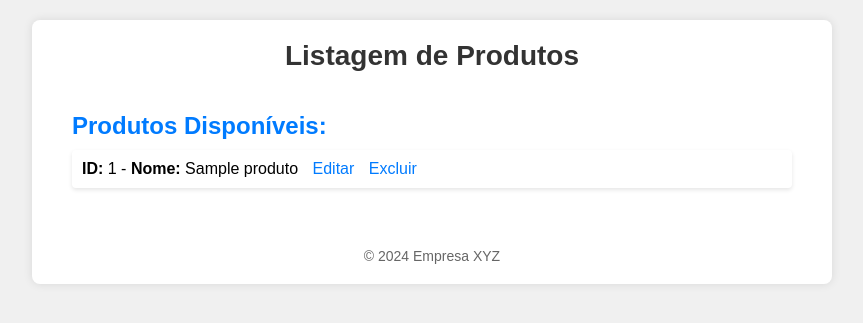
After one commit to jaomanesco/projeto-estoque, a PHP site: page / in a window 1280 px wide. The commit adds this page. Shown: the top 323 px of the page, without its empty margins (208-1071 px from the left). Run offline with PHP 8.4, Linux system fonts and the light colour scheme; tables that the repository leaves empty or names only in its code hold one stand-in row (values such as "Sample post").

Commit message:
mudando ideia de design do projeto, apenas codigo

```diff
--- /dev/null
+++ b/index.php
@@ -0,0 +1,63 @@
+<?php
+// Arquivo de configuração com a conexão ao banco de dados
+include 'backend/config.php';
+
+// Consulta os produtos do banco de dados
+$sql = "SELECT id, nome FROM produtos";
+$result = $conn->query($sql);
+
+// Início do HTML
+?>
+<!DOCTYPE html>
+<html lang="pt-BR">
+<head>
+    <meta charset="UTF-8">
+    <meta name="viewport" content="width=device-width, initial-scale=1.0">
+    <title>Listar Produtos</title>
+    <link rel="stylesheet" href="styles.css">
+</head>
+<body>
+    <div class="container">
+        <header>
+            <h1>Listagem de Produtos</h1>
+        </header>
+        <main>
+            <section>
+                <h2>Produtos Disponíveis:</h2>
+                <ul class="produtos-lista">
+                    <?php
+                    // Verifica se há produtos para listar
+                    if ($result->num_rows > 0) {
+                        // Loop através dos resultados da consulta
+                        while($row = $result->fetch_assoc()) {
+                            echo "<li>";
+                            echo "<strong>ID:</strong> " . $row["id"]. " - <strong>Nome:</strong> " . $row["nome"];
+                            echo " <a href='backend/editar_produto.php?id=" . $row["id"] . "'>Editar</a>";
+                            echo " <a href='backend/excluir_produto.php?id=" . $row["id"] . "' onclick='return confirmarExclusao(\"" . $row["nome"] . "\")'>Excluir</a>";
+                            echo "</li>";
+                        }
+                    } else {
+                        echo "<li>Nenhum produto encontrado.</li>";
+                    }
+                    ?>
+                </ul>
+            </section>
+        </main>
+        <footer>
+            <p>&copy; <?php echo date('Y'); ?> Empresa XYZ</p>
+        </footer>
+    </div>
+
+    <!-- Script JavaScript para confirmar exclusão -->
+    <script>
+        function confirmarExclusao(nomeProduto) {
+            return confirm("Tem certeza que deseja excluir o produto '" + nomeProduto + "'?");
+        }
+    </script>
+</body>
+</html>
+
+<?php
+// Fecha a conexão
+$conn->close();
+?>
--- /dev/null
+++ b/styles.css
@@ -0,0 +1,75 @@
+/* Reset de estilos básico */
+* {
+    margin: 0;
+    padding: 0;
+    box-sizing: border-box;
+}
+
+body {
+    font-family: Arial, sans-serif;
+    background-color: #f0f0f0; /* Fundo cinza claro */
+}
+
+.container {
+    max-width: 800px;
+    margin: 20px auto;
+    background-color: #fff; /* Fundo branco do conteúdo */
+    padding: 20px;
+    border-radius: 8px;
+    box-shadow: 0 0 10px rgba(0, 0, 0, 0.1);
+}
+
+header {
+    text-align: center;
+    margin-bottom: 20px;
+}
+
+header h1 {
+    font-size: 28px;
+    color: #333; /* Cor do título */
+}
+
+main {
+    padding: 20px;
+}
+
+section {
+    margin-bottom: 20px;
+}
+
+section h2 {
+    font-size: 24px;
+    color: #007bff; /* Cor azul para títulos */
+    margin-bottom: 10px;
+}
+
+.produtos-lista {
+    list-style-type: none;
+    padding: 0;
+}
+
+.produtos-lista li {
+    background-color: #fff; /* Fundo branco dos itens da lista */
+    padding: 10px;
+    margin-bottom: 10px;
+    border-radius: 4px;
+    box-shadow: 0 2px 4px rgba(0, 0, 0, 0.1);
+}
+
+.produtos-lista li a {
+    display: inline-block;
+    margin-left: 10px;
+    text-decoration: none;
+    color: #007bff; /* Cor azul para links */
+}
+
+.produtos-lista li a:hover {
+    text-decoration: underline;
+}
+
+footer {
+    text-align: center;
+    margin-top: 20px;
+    color: #666;
+    font-size: 14px;
+}
```
Also changed, not shown: listar_produtos.php (deleted, +0 -25 lines), README.md (deleted), backend/config.php (renamed from config.php), backend/editar_produto.php (renamed from editar_produto.php), backend/excluir_produto.php (line endings or trailing spaces), backend/inserir_produto.php (renamed from inserir_produto.php), backend/processar_atualizacao.php (renamed from processar_atualizacao.php), backend/processar_insercao.php (renamed from processar_insercao.php).
